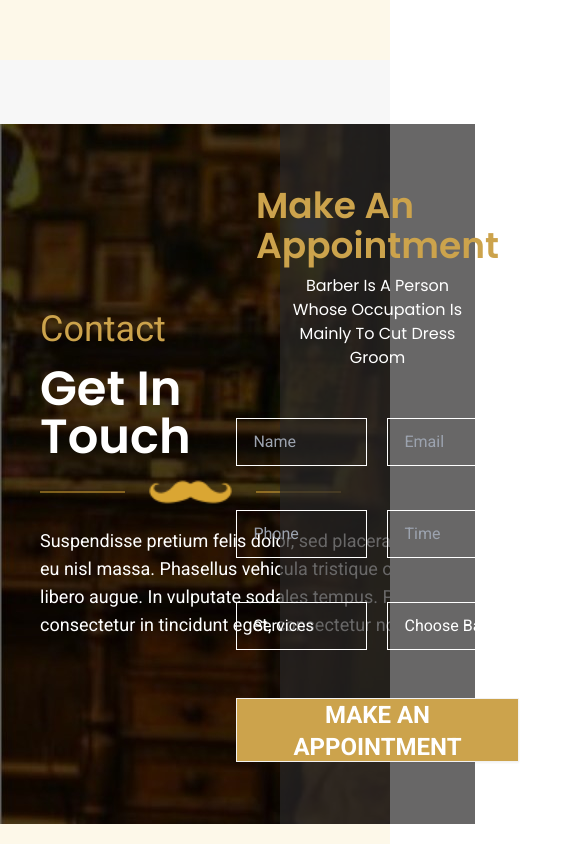
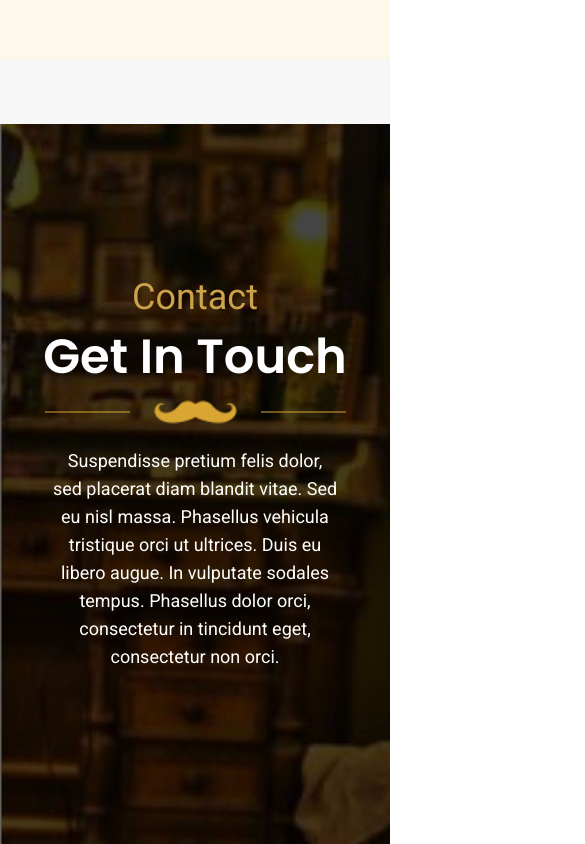
Before and after one commit to Shahriar-Samir/Barbarz, a Next.js app: page / in a window 390 px wide. Shown: the part 5120-5964 px from the top of the page, 585 px wide, since content can reach past the window. Built offline with nearby package versions, Linux system fonts and the light colour scheme.

Commit message:
add: reponsiveness on contact page

```diff
--- a/src/components/Contact.tsx
+++ b/src/components/Contact.tsx
@@ -2,8 +2,8 @@ import React from 'react';
 
 const Contact = () => {
     return (
-        <section className='w-full flex gap-5 items-center bg-[url("/contact.jpg")]'>
-            <section className='flex flex-col justify-center px-10  w-4/6 text-white h-[700px]'>
+        <section className='w-full flex flex-col md:flex-row gap-5 items-center bg-[url("/contact.jpg")] pb-10 md:pb-0'>
+            <section className='flex flex-col justify-center px-10 items-center md:items-start  md:w-4/6 text-white h-[700px]'>
                 <h3 className='text-4xl text-[#CCA34C]'>Contact</h3>
                 <h1 className='font-poppins text-5xl font-semibold mt-4'>Get In Touch</h1>
                 <div className="flex gap-5 mt-3">
@@ -11,10 +11,10 @@ const Contact = () => {
                         <img src='/icons/mustache.svg'/>
                         <img src='/icons/line.svg' className='w-[85px]'/>
                     </div>
-                <p className='w-[550px] text-lg mt-4'>Suspendisse pretium felis dolor, sed placerat diam blandit vitae. Sed eu nisl massa. Phasellus vehicula tristique orci ut ultrices. Duis eu libero augue. In vulputate sodales tempus. Phasellus dolor orci, consectetur in tincidunt eget, consectetur non orci. </p>
+                <p className='w-11/12 max-w-[550px] text-lg mt-4 text-center md:text-start'>Suspendisse pretium felis dolor, sed placerat diam blandit vitae. Sed eu nisl massa. Phasellus vehicula tristique orci ut ultrices. Duis eu libero augue. In vulputate sodales tempus. Phasellus dolor orci, consectetur in tincidunt eget, consectetur non orci. </p>
             </section>
-            <section className='flex flex-col items-center justify-center w-3/6 h-[700px] px-3 bg-[#292727B3] text-white'>
-                <h1 className='text-4xl text-[#CCA34C] font-semibold font-poppins'>Make An Appointment</h1>
+            <section className='flex flex-col items-center justify-center md:w-3/6 h-[700px] px-3 bg-[#292727B3] text-white w-11/12 '>
+                <h1 className='text-4xl text-center text-[#CCA34C] font-semibold font-poppins'>Make An Appointment</h1>
                 <p className='capitalize text-center font-poppins mt-2'>Barber is a person whose occupation is mainly to cut dress groom</p>
                 <form className='mt-12'>
                     <section className='grid grid-cols-2 gap-5'>
@@ -51,7 +51,7 @@ const Contact = () => {
 
                     </section>
                     <div className="form-control mt-6">
-                    <button className='mt-6 btn bg-[#CCA34C] text-white rounded-none uppercase p-0 px-14 min-h-10 h-16 text-2xl hover:bg-[#a3833d]'>Make An Appointment</button>
+                    <button className='mt-6 btn bg-[#CCA34C] text-white rounded-none uppercase p-0 px-14 min-h-10 h-16 text-md lg:text-2xl hover:bg-[#a3833d]'>Make An Appointment</button>
         </div>
                 </form>
             </section>
```
